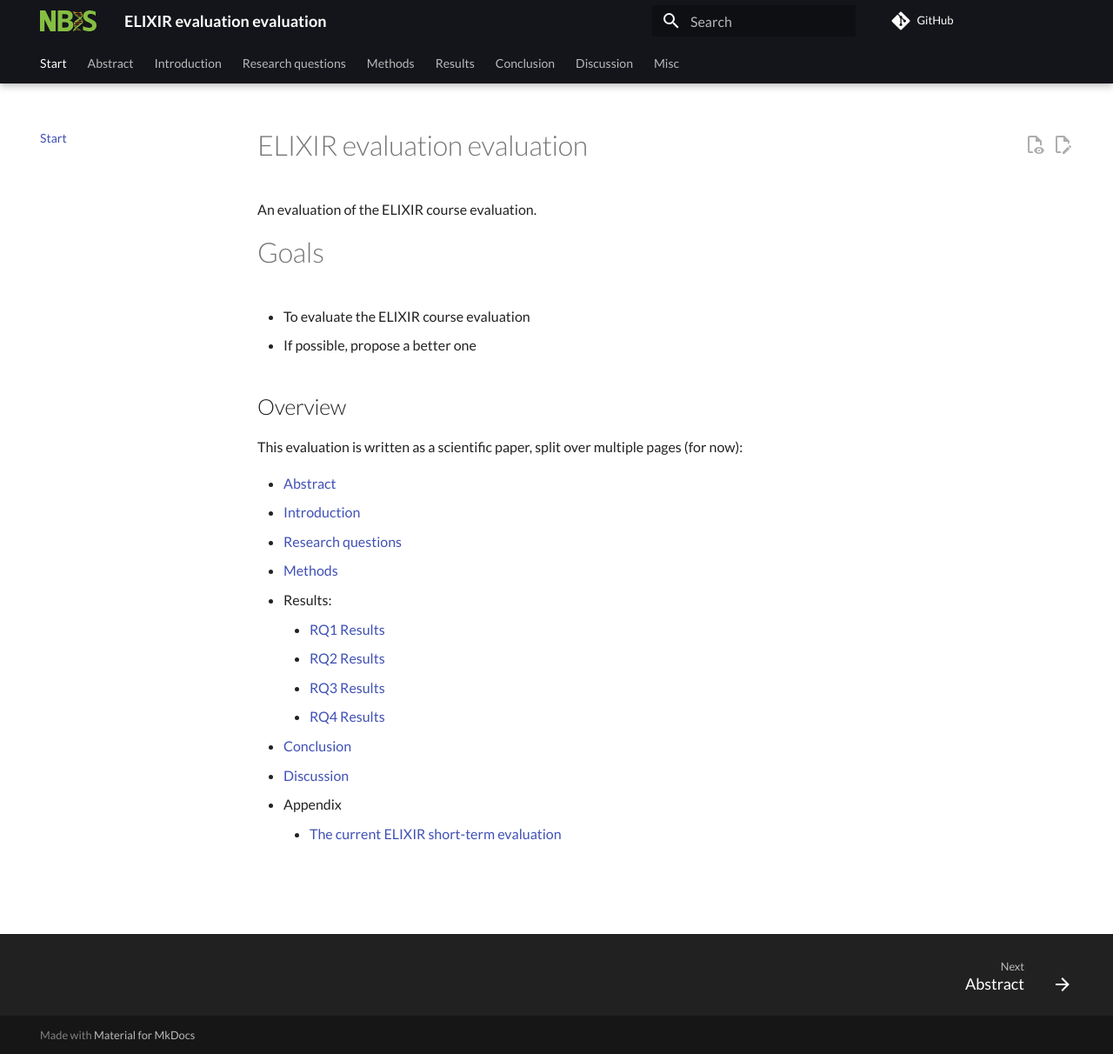
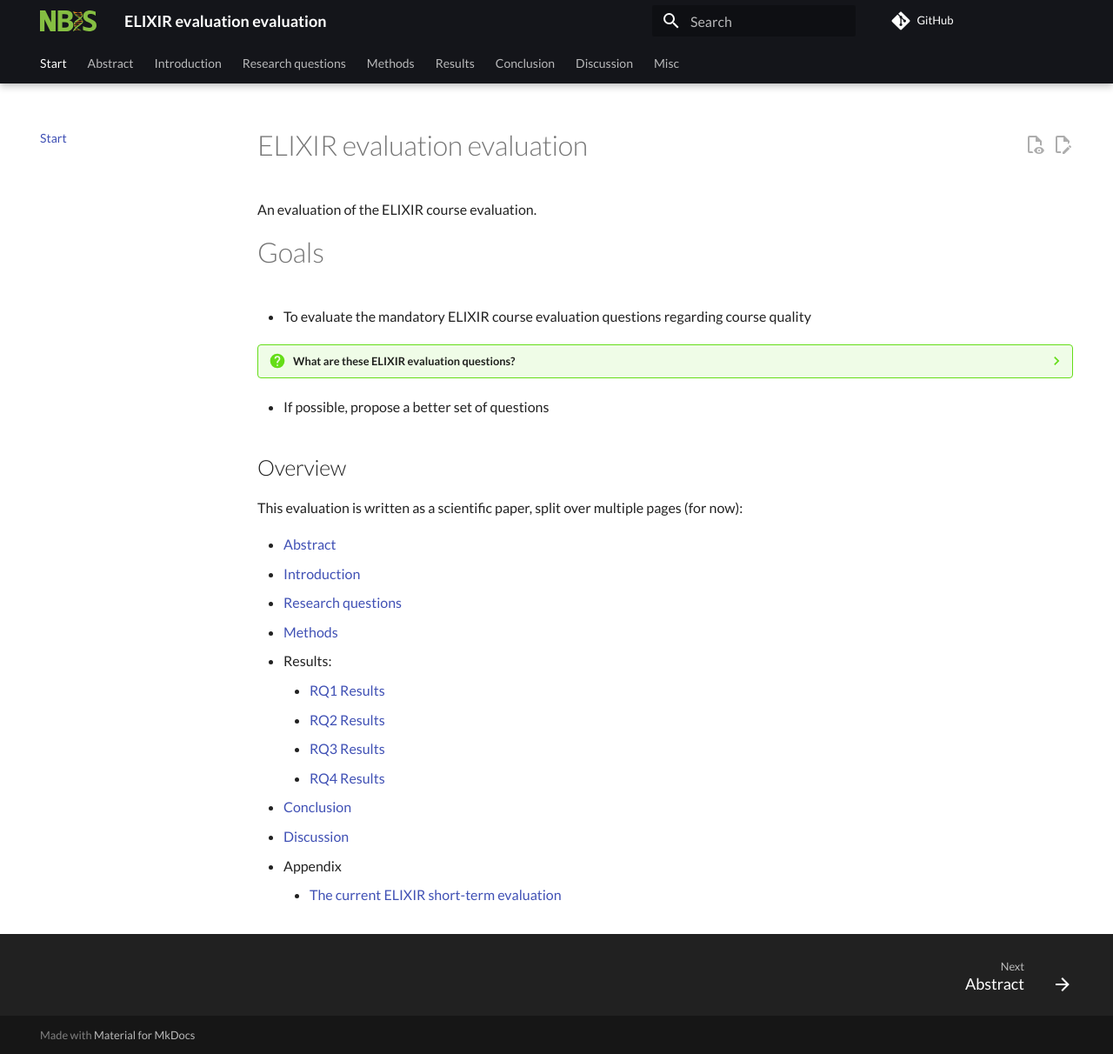
Before and after one commit to NBISweden/elixir_evaluation_evaluation, an MkDocs documentation site: the page built from docs/index.md, in a window 1280 px wide and 1212 px high. Shown: the whole window at 87% size. Built offline with MkDocs 1.6.1 and Material for MkDocs 9.7.7, drawn with Linux system fonts in a browser that asks for light colours; comment, search, counter and statistics services are not loaded.

Commit message:
Fix incorrect number

```diff
--- a/docs/index.md
+++ b/docs/index.md
@@ -4,8 +4,16 @@ An evaluation of the ELIXIR course evaluation.
 
 # Goals
 
-- To evaluate the ELIXIR course evaluation
-- If possible, propose a better one
+- To evaluate the mandatory ELIXIR course evaluation questions
+  regarding course quality
+
+???- question "What are these ELIXIR evaluation questions?"
+
+    You can find the ELIXIR evaluation questions [here](elixir_evaluation.md).
+
+    This paper deals only with the mandatory questions 5 to and including 9.
+
+- If possible, propose a better set of questions
 
 ## Overview
 
```
Also changed, not shown: docs/introduction.md (+1 -1 lines), docs/results_1.md (+1 -1 lines), docs/results_2.md (+1 -1 lines).
